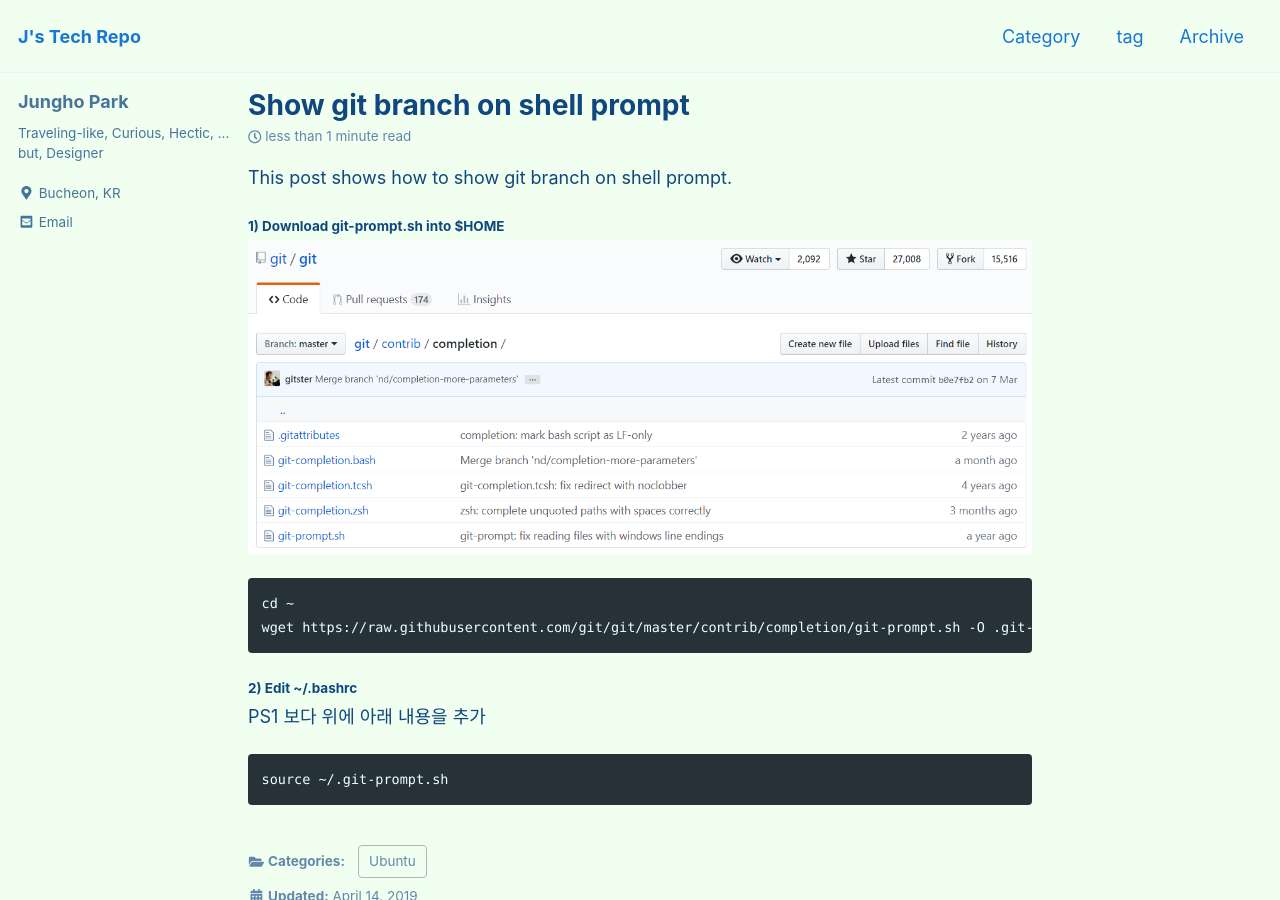
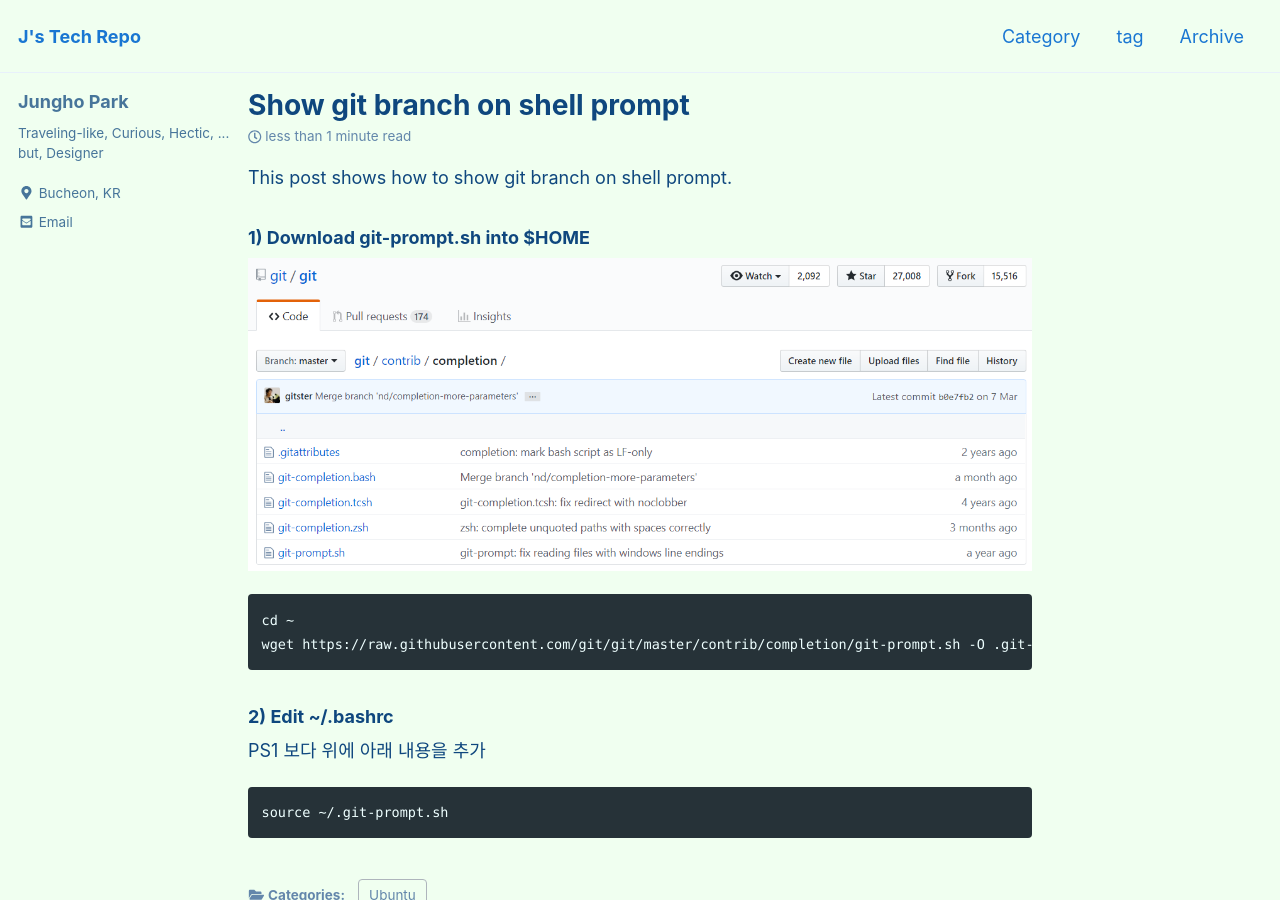
Before and after one commit to unipark00/tekrepo, a Jekyll site: the page built from _posts/2019-04-14-show-git-branch-on-shell-prompt.md, in a window 1280 px wide and 900 px high. Built offline with Jekyll 4.4.1, drawn with Linux system fonts in a browser that asks for light colours; cached includes are drawn as plain includes.

````diff
--- a/_posts/2019-04-14-show-git-branch-on-shell-prompt.md
+++ b/_posts/2019-04-14-show-git-branch-on-shell-prompt.md
@@ -9,13 +9,13 @@ toc: false
 
 This post shows how to show git branch on shell prompt.
 
-#### 1) Download git-prompt.sh into $HOME
+### 1) Download git-prompt.sh into $HOME
 ![git-prompt.sh](https://github.com/unipark00/tekrepo/blob/master/_posts/20190414_151029.png?raw=true)
 ```console
 cd ~
 wget https://raw.githubusercontent.com/git/git/master/contrib/completion/git-prompt.sh -O .git-prompt.sh
 ```
-#### 2) Edit ~/.bashrc
+### 2) Edit ~/.bashrc
 PS1 보다 위에 아래 내용을 추가
 ```console
 source ~/.git-prompt.sh
````
